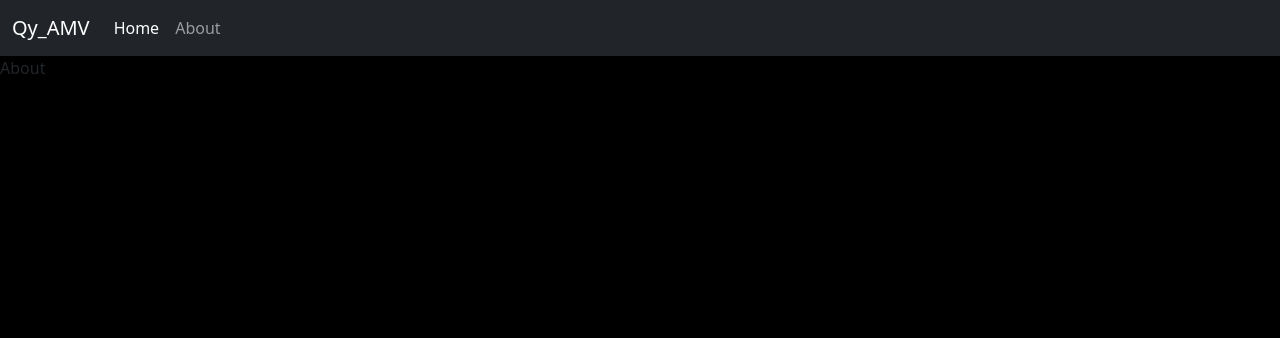
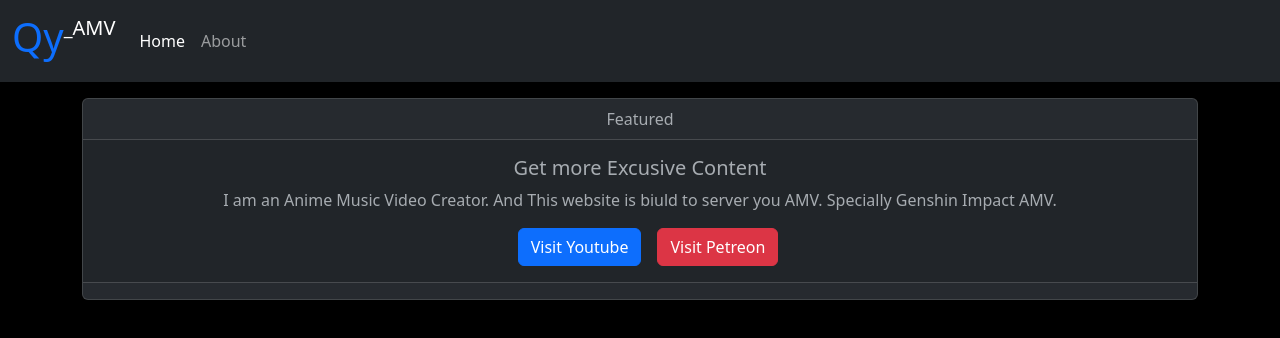
Before and after one commit to DivyanshuBaghel/qy_amv, a React (Create React App) app: page /about in a window 1280 px wide. Shown: the top 338 px of the page. Built offline with nearby package versions, Linux system fonts and the light colour scheme.

Commit message:
added about page

```diff
--- a/src/components/About.js
+++ b/src/components/About.js
@@ -4,7 +4,22 @@ export default class About extends Component {
 
   render() {
     return (
-      <div>About</div>
+      <div className='container'>
+        <div className="card text-center bg-dark text-secondary-emphasis my-3" data-bs-theme="dark">
+          <div className="card-header">
+            Featured
+          </div>
+          <div className="card-body">
+            <h5 className="card-title">Get more Excusive Content</h5>
+            <p className="card-text"> I am an Anime Music Video Creator. And This website is biuld to server you AMV. Specially Genshin Impact AMV. </p>
+            <a href="https://www.youtube.com/@qy713/featured"  rel="noreferrer" target="_blank" className="btn btn-primary mx-3">Visit Youtube</a>
+            <a href="https://www.patreon.com/user?u=86581080"  rel="noreferrer" target="_blank" className="btn btn-danger">Visit Petreon</a>
+          </div>
+          <div className="card-footer text-muted">
+
+          </div>
+        </div>
+      </div>
     )
   }
 }
--- a/src/components/Navbar.js
+++ b/src/components/Navbar.js
@@ -4,7 +4,7 @@ function Navbar() {
   return (
         <nav className="navbar navbar-expand-lg bg-dark " data-bs-theme="dark">
             <div className="container-fluid">
-                <Link className="navbar-brand" to="/">Qy_AMV</Link>
+                <div style={{display:"flex"}}><Link className="navbar-brand d-flex" to="/"><h1 className='text-primary d-flex'>Qy</h1>_AMV</Link></div>
                 <button className="navbar-toggler" type="button" data-bs-toggle="collapse" data-bs-target="#navbarSupportedContent" aria-controls="navbarSupportedContent" aria-expanded="false" aria-label="Toggle navigation">
                 <span className="navbar-toggler-icon"></span>
                 </button>
```
